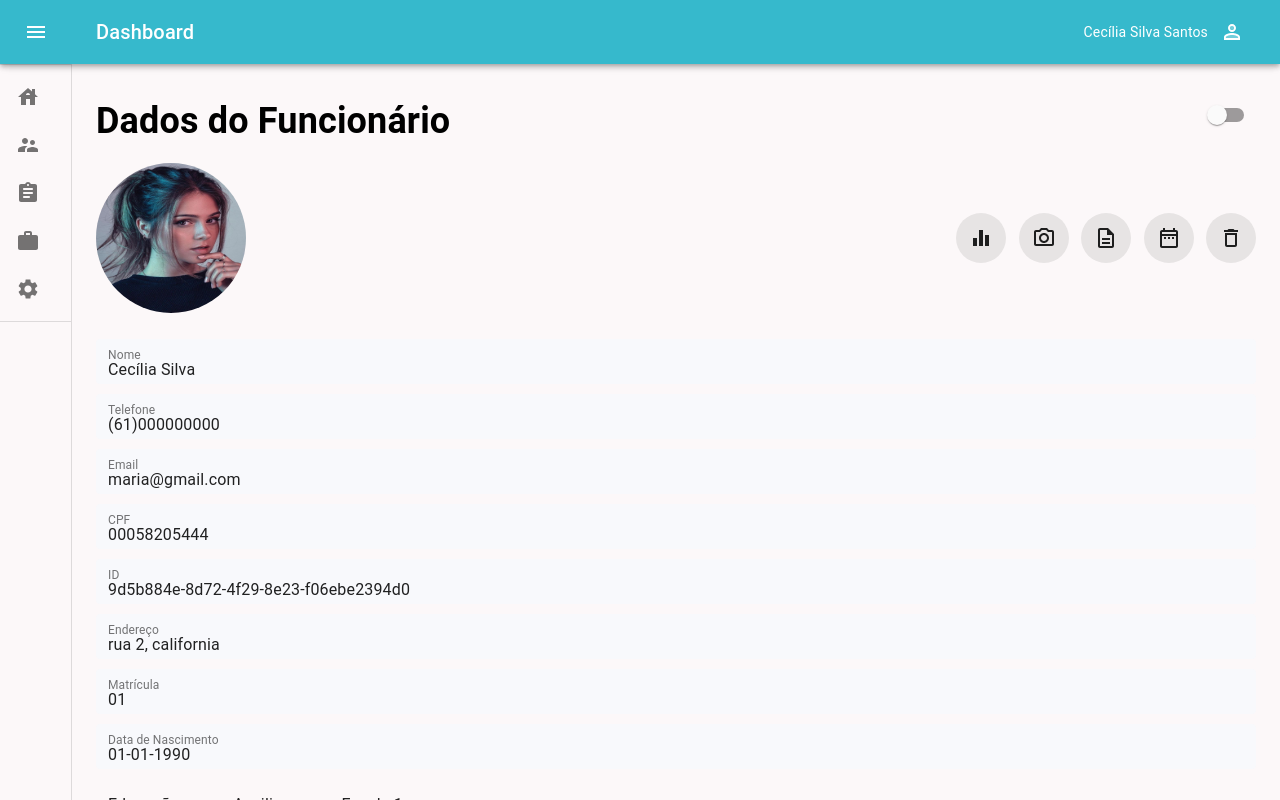
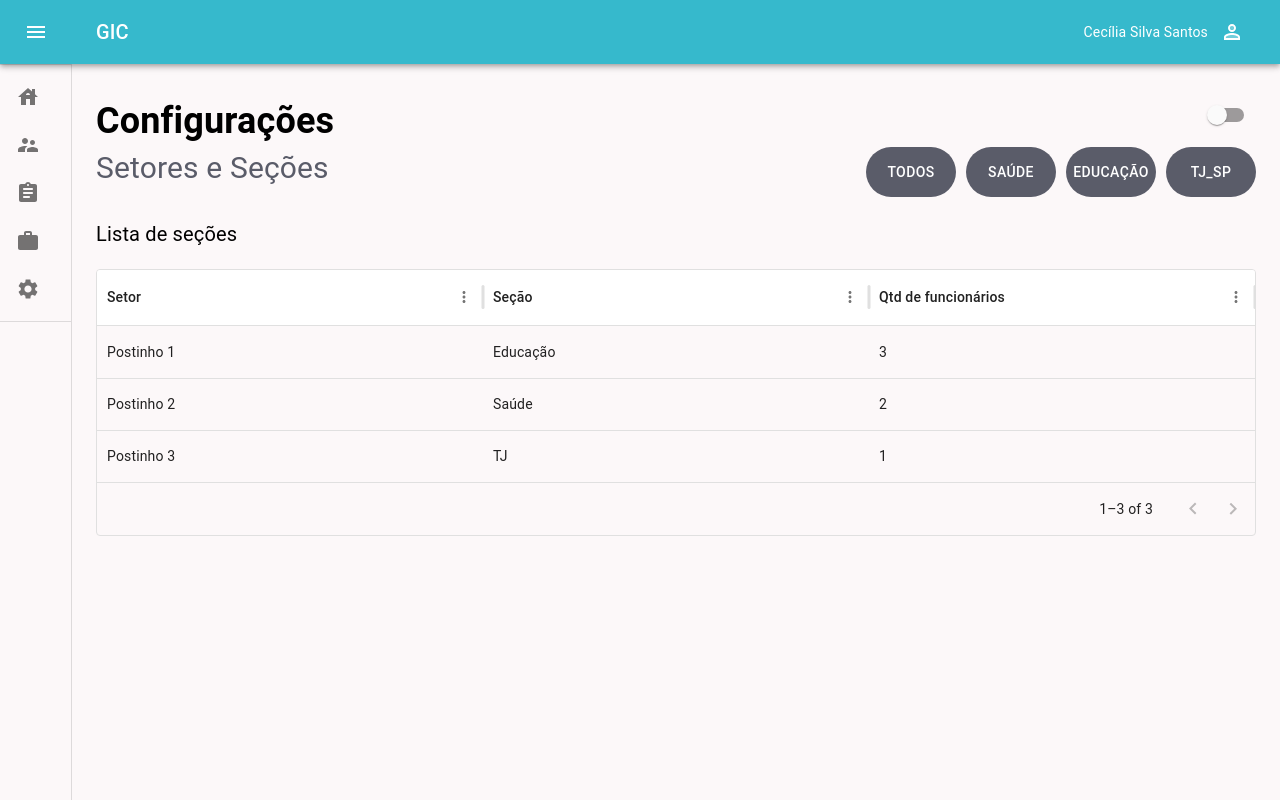
Before and after one commit to ketlen-Batista/gerenciador-front-end, a React (Vite) app: page / in a window 1280 px wide. Built offline with nearby package versions, Linux system fonts and the light colour scheme; the HTML template or start-up script is replaced by a standard one.

Commit message:
feat: adicionado titulos, filtos e tabela da página de configurações

```diff
--- a/src/pages/Dashboard/index.tsx
+++ b/src/pages/Dashboard/index.tsx
@@ -14,6 +14,7 @@ import DocumentsPage from '../DocumentsPage';
 import Sidebar from '../../components/Sidebar';
 import * as S from './styles';
 import EmployeeData from '../EmployeeData';
+import SettingsPage from '../SettingsPage';
 
 function Dashboard({ isDark, handleThemeMode }) {
   const classes = S.useStyles();
@@ -22,10 +23,11 @@ function Dashboard({ isDark, handleThemeMode }) {
     documentos: 'Documentos',
     funcionarios: 'Funcionários',
     dadosDoFuncionario: 'Dados do Funcionário',
+    configuracoes: 'Configurações',
   };
 
   const [open, setOpen] = React.useState(false);
-  const [page, setPage] = React.useState(titlePages.dadosDoFuncionario);
+  const [page, setPage] = React.useState(titlePages.configuracoes);
 
   const handleDrawerOpen = () => {
     setOpen(true);
@@ -62,7 +64,7 @@ function Dashboard({ isDark, handleThemeMode }) {
             noWrap
             className={classes.title}
           >
-            Dashboard
+            GIC
           </Typography>
           Cecília Silva Santos
           <IconButton color="inherit">
@@ -109,11 +111,14 @@ function Dashboard({ isDark, handleThemeMode }) {
           {/* TELA_DE_FUNCIONÁRIOS */}
           {page === titlePages.funcionarios && <Employees />}
 
+          {/* DADOS_DO_FUNCIONÁRIO */}
+          {page === titlePages.dadosDoFuncionario && <EmployeeData />}
+
           {/* TELA_DOCUMENTOS */}
           {page === titlePages.documentos && <DocumentsPage />}
 
-          {/* DADOS_DO_FUNCIONÁRIO */}
-          {page === titlePages.dadosDoFuncionario && <EmployeeData />}
+          {/* TELA_DE CONFIGURAÇÕES */}
+          {page === titlePages.configuracoes && <SettingsPage />}
         </Container>
       </main>
     </div>
--- a/src/pages/Employees/index.tsx
+++ b/src/pages/Employees/index.tsx
@@ -129,6 +129,7 @@ function Employees() {
         </S.ContainerButton>
       </div>
 
+      {/* TABELA */}
       <TableEmployees />
     </>
   );
--- /dev/null
+++ b/src/pages/SettingsPage/TableSettings/index.jsx
@@ -0,0 +1,90 @@
+import React from 'react';
+import TableDataGrid from '/src/components/TableDataGrid';
+// import TableDataGrid from '../../../../components/TableDataGrid';
+// import { DataGrid } from '@mui/x-data-grid';
+import VisibilityOutlinedIcon from '@material-ui/icons/VisibilityOutlined';
+import CreateOutlinedIcon from '@material-ui/icons/CreateOutlined';
+import DeleteOutlinedIcon from '@material-ui/icons/DeleteOutlined';
+import Tooltip from '@material-ui/core/Tooltip';
+
+function TableSettings() {
+  const rows = [
+    {
+      id: '9d5b884e-8d72-4f29-8e23-f06ebe2394d0',
+      name: 'ketlen batista pereira sodre',
+      email: 'maria@gmail.com',
+      phone: '(61)991112254',
+      cpf: '00058205444',
+      andress: 'rua 2, california',
+      registration: '01',
+      dateOfBirth: '01-01-1990',
+      office: 'Gerente',
+      sector: 'Postinho 1',
+      section: 'Educação',
+      status: 'Ativa',
+      employees: '3',
+    },
+    {
+      id: 'aad0daa8-c985-4695-bd41-3100ab28002f',
+      name: 'Solange',
+      email: 'solange@gmail.com',
+      phone: '(61)991112254',
+      cpf: '00058205444',
+      andress: 'rua 3, california',
+      registration: '02',
+      dateOfBirth: '02-01-1990',
+      office: 'Diretor',
+      sector: 'Postinho 2',
+      section: 'Saúde',
+      status: 'licença a maternidade',
+      employees: '2',
+    },
+    {
+      id: 'a13fa6e6-1e0b-4801-b233-db3726a00eb5',
+      name: 'Josefa',
+      email: 'josefa@gmail.com',
+      phone: '(61)991112254',
+      cpf: '00058205441',
+      andress: 'rua 5, california',
+      registration: '03',
+      dateOfBirth: '07-01-1980',
+      office: 'Auxiliar de serviços Gerais',
+      sector: 'Postinho 3',
+      section: 'TJ',
+      status: 'Ativa',
+      employees: '1',
+    },
+  ];
+
+  const columns = [
+    {
+      field: 'sector',
+      headerName: 'Setor',
+      flex: 1,
+      headerClassName: 'table-header',
+      cellClassName: 'table-body',
+    },
+    {
+      field: 'section',
+      headerName: 'Seção',
+      flex: 1,
+      headerClassName: 'table-header',
+      cellClassName: 'table-body',
+    },
+    {
+      field: 'employees',
+      headerName: ' Qtd de funcionários',
+      flex: 1,
+      headerClassName: 'table-header',
+      cellClassName: 'table-body',
+    },
+  ];
+
+  return (
+    <>
+      <TableDataGrid columns={columns} rows={rows} />
+    </>
+  );
+}
+
+export default TableSettings;
--- /dev/null
+++ b/src/pages/SettingsPage/index.tsx
@@ -0,0 +1,25 @@
+import React from 'react';
+import TableSettings from './TableSettings';
+import * as S from './styles';
+
+const SettingsPage: React.FC = () => {
+  return (
+    <div>
+      <S.Container>
+        <S.ContainerTitles>
+          <S.Title>Setores e Seções</S.Title>
+          <S.SubTitle>Lista de seções</S.SubTitle>
+        </S.ContainerTitles>
+        <S.ContainerButtons>
+          <S.ButtonClick>Todos</S.ButtonClick>
+          <S.ButtonClick>Saúde</S.ButtonClick>
+          <S.ButtonClick>Educação</S.ButtonClick>
+          <S.ButtonClick>TJ_SP</S.ButtonClick>
+        </S.ContainerButtons>
+      </S.Container>
+      <TableSettings />
+    </div>
+  );
+};
+
+export default SettingsPage;
--- /dev/null
+++ b/src/pages/SettingsPage/styles.ts
@@ -0,0 +1,44 @@
+import styled from 'styled-components';
+import Button from '@material-ui/core/Button';
+
+export const Title = styled.div`
+  display: flex;
+  font-size: 30px;
+  color: var(--Dark);
+  margin-bottom: 20px;
+`;
+
+export const SubTitle = styled.div`
+  display: flex;
+  font-size: 20px;
+  color: var(--ColorFont);
+  padding-top: 10px;
+  margin-bottom: 20px;
+`;
+
+export const ButtonClick = styled(Button)`
+  display: flex;
+  /* font-size: 35px; */
+  background: var(--Dark) !important;
+  width: 90px;
+  height: 50px;
+  border-radius: 250px !important;
+  color: #fff;
+  cursor: pointer !important;
+  margin-bottom: 20px;
+  margin-left: 10px;
+`;
+
+export const ContainerTitles = styled.div`
+  display: flex;
+  flex-direction: column;
+`;
+
+export const ContainerButtons = styled.div`
+  display: flex;
+`;
+
+export const Container = styled.div`
+  display: flex;
+  justify-content: space-between;
+`;
```
